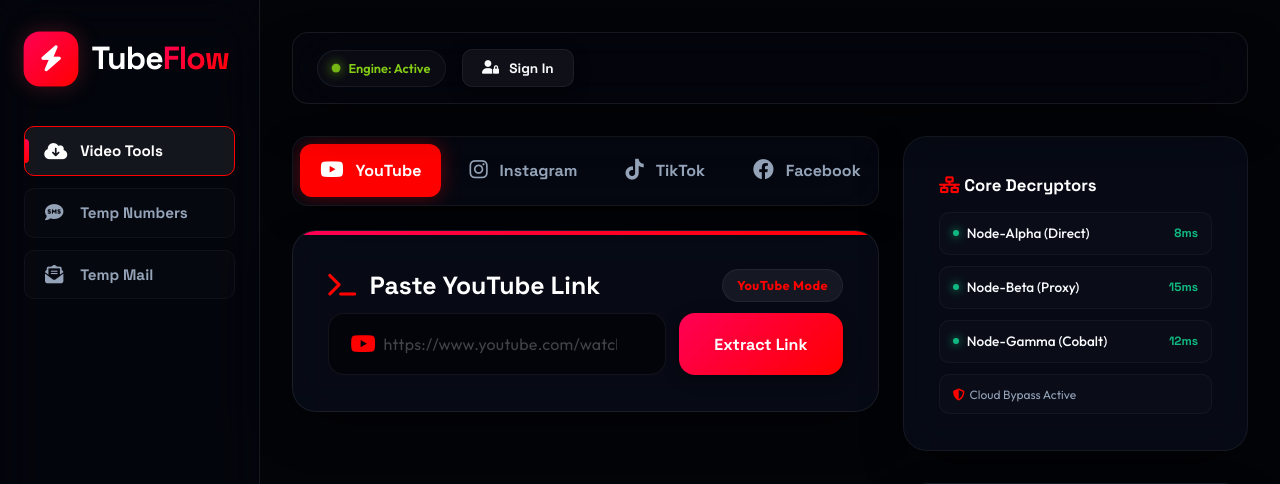
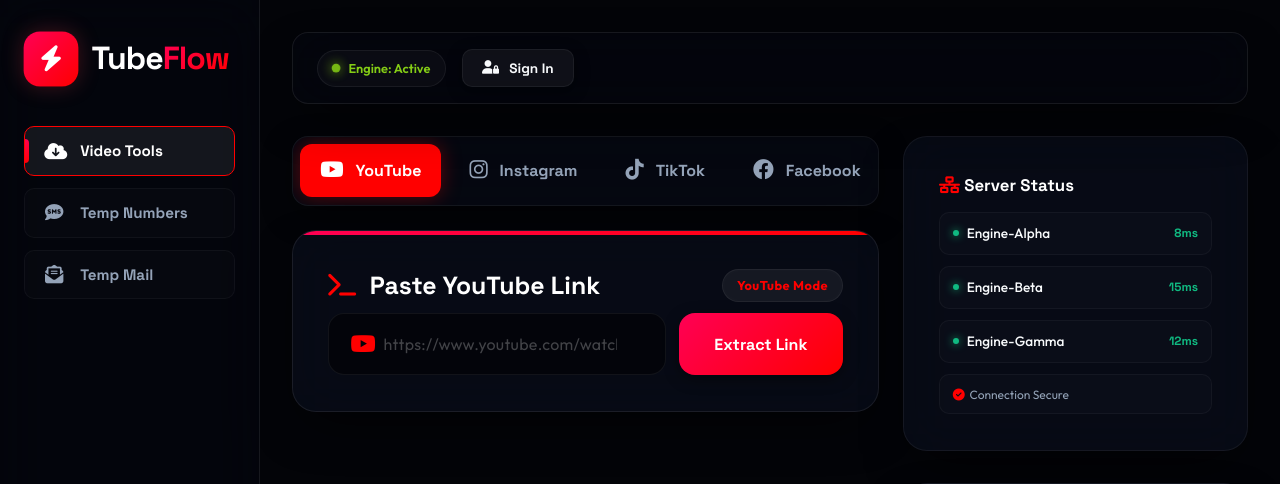
Before and after one commit to abdulrehmanfatehali1-ui/-tubeflow-downloader, a Flask app: page / in a window 1280 px wide; the page is wider, and only the part inside the window is pictured. Shown: the top 484 px of that part. Run offline with Flask 3, Linux system fonts and the light colour scheme; some libraries are stand-ins or nearby versions.

Commit message:
Clean status texts and fix 1080p YouTube downloads

```diff
--- a/app.py
+++ b/app.py
@@ -106,13 +106,9 @@ PIPED_INSTANCES = [
 ]
 
 COBALT_INSTANCES = [
+    'https://nuko-c.meowing.de',
     'https://apicobalt.mgytr.top',
-    'https://cobaltapi.kittycat.boo',
-    'https://dog.kittycat.boo',
-    'https://fox.kittycat.boo',
-    'https://api.cobalt.liubquanti.click',
-    'https://api.cobalt.blackcat.sweeux.org',
-    'https://cobaltapi.cjs.nz'
+    'https://api.qwkuns.me'
 ]
 
 def get_dynamic_invidious_instances():
@@ -212,17 +208,17 @@ def parse_cobalt_info(data, url):
         'quality_label': '720p',
         'filesize': 0,
         'type': 'combined',
-        'note': 'Direct HD Stream (Bypassed)'
+        'note': 'Direct HD Stream'
     }]
     return {
         'title': title,
-        'author': 'Cobalt Attestation Bypass',
+        'author': 'TubeFlow Engine',
         'thumbnail': 'https://images.unsplash.com/photo-1611162617213-7d7a39e9b1d7?q=80&w=300&auto=format&fit=crop',
         'duration': 0,
         'duration_formatted': 'Direct',
         'views': 1000,
         'views_formatted': 'Active Stream',
-        'description': 'Bypassed successfully via multi-layered dynamic proxy fallback routing.',
+        'description': 'Extracted successfully.',
         'video_formats': video_formats,
         'audio_formats': [],
         'url': url
@@ -960,13 +956,9 @@ def cobalt_tunnel():
     }
 
     cobalt_instances = [
-        'https://co.wuk.sh',
-        'https://api.cobalt.tools',
-        'https://cobalt.api.ryz.cx',
-        'https://cobalt.best',
-        'https://cobalt.flxbl.io',
-        'https://cobalt.urdh.dev',
-        'https://dl.cgm.rs'
+        'https://nuko-c.meowing.de',
+        'https://apicobalt.mgytr.top',
+        'https://api.qwkuns.me'
     ]
 
     for instance in cobalt_instances:
@@ -1038,13 +1030,9 @@ def cobalt_stream():
     }
 
     cobalt_instances = [
-        'https://co.wuk.sh',
-        'https://api.cobalt.tools',
-        'https://cobalt.api.ryz.cx',
-        'https://cobalt.best',
-        'https://cobalt.flxbl.io',
-        'https://cobalt.urdh.dev',
-        'https://dl.cgm.rs'
+        'https://nuko-c.meowing.de',
+        'https://apicobalt.mgytr.top',
+        'https://api.qwkuns.me'
     ]
 
     stream_url = None
@@ -1376,7 +1364,7 @@ def make_progress_hook(task_id):
     return progress_hook
 
 # Background Thread Runner for yt-dlp downloads
-def async_download_worker(url, format_id, task_id, title, is_merge):
+def async_download_worker(url, format_id, task_id, title, is_merge, quality_label=None, is_audio=False):
     try:
         temp_dir = tempfile.gettempdir()
         outtmpl = os.path.join(temp_dir, f"tubeflow_{task_id}.%(ext)s")
@@ -1441,11 +1429,11 @@ def async_download_worker(url, format_id, task_id, title, is_merge):
                 with yt_dlp.YoutubeDL(fallback_opts) as ydl:
                     ydl.download([url])
             except Exception as dl_err_final:
-                print(f"TubeFlow Async: yt-dlp blocked on download ({str(dl_err_final)}). Falling back to Cobalt server-side merge...")
+                print(f"TubeFlow Async: download blocked ({str(dl_err_final)}). Falling back to secondary engine...")
                 try:
                     cobalt_res = None
                     for instance in COBALT_INSTANCES:
-                        res = query_single_cobalt(instance, url)
+                        res = query_single_cobalt(instance, url, quality_label, is_audio)
                         if res:
                             cobalt_res = res
                             break
@@ -1454,7 +1442,7 @@ def async_download_worker(url, format_id, task_id, title, is_merge):
                         direct_url = cobalt_res['data'].get('url')
                         # Download direct Cobalt stream URL to our temp file
                         headers = {
-                            'User-Agent': 'Mozilla/5.0 (Windows NT 10.0; Win64; x64) AppleWebKit/537.36 (KHTML, like Gecko) Chrome/122.0.0.0 Safari/537.36'
+                            'User-Agent': 'Mozilla/5.0 (Windows NT 10.0; Win64; x64) AppleWebKit/537.36'
                         }
                         if curl_requests:
                             response = curl_requests.get(direct_url, headers=headers, stream=True, impersonate="chrome", timeout=20)
@@ -1462,7 +1450,8 @@ def async_download_worker(url, format_id, task_id, title, is_merge):
                             response = requests.get(direct_url, headers=headers, stream=True, timeout=20)
                         response.raise_for_status()
 
-                        temp_dest = os.path.join(temp_dir, f"tubeflow_{task_id}.mp4")
+                        ext = 'mp3' if is_audio else 'mp4'
+                        temp_dest = os.path.join(temp_dir, f"tubeflow_{task_id}.{ext}")
                         total_size = int(response.headers.get('content-length', 0))
                         downloaded = 0
 
@@ -1477,12 +1466,12 @@ def async_download_worker(url, format_id, task_id, title, is_merge):
                                             DOWNLOAD_TASKS[task_id].update({
                                                 'status': 'downloading',
                                                 'percent': percent,
-                                                'msg': f"Downloading via server-side bypass: {percent}% completed"
+                                                'msg': f"Downloading: {percent}% completed"
                                             })
                     else:
-                        raise Exception("Bypass servers are currently rate-limited. Please try again.")
+                        raise Exception("All download servers are currently rate-limited. Please try again.")
                 except Exception as fallback_err:
-                    raise Exception(f"Bypass Failed: {str(fallback_err)}")
+                    raise Exception(f"Download Failed: {str(fallback_err)}")
 
         # Discover output filepath
         ext = 'mp4'
@@ -1571,7 +1560,7 @@ def universal_server_download_worker(url, format_id, task_id, quality_label, for
                 DOWNLOAD_TASKS[task_id].update({
                     'status': 'downloading',
                     'percent': 10,
-                    'msg': 'Requesting unblocked high-speed bypass node...'
+                    'msg': 'Connecting to download stream...'
                 })
             try:
                 cobalt_res = None
@@ -1606,7 +1595,7 @@ def universal_server_download_worker(url, format_id, task_id, quality_label, for
                         DOWNLOAD_TASKS[task_id].update({
                             'status': 'downloading',
                             'percent': 25,
-                            'msg': 'Bypass secure connection established! Streaming bytes...'
+                            'msg': 'Connected! Downloading...'
                         })
 
                     headers = {
@@ -1634,7 +1623,7 @@ def universal_server_download_worker(url, format_id, task_id, quality_label, for
                                     DOWNLOAD_TASKS[task_id].update({
                                         'status': 'downloading',
                                         'percent': mapped_pct,
-                                        'msg': f"Downloading via bypass node: {percent}% completed"
+                                        'msg': f"Downloading: {percent}% completed"
                                     })
 
                     safe_title = sanitize_filename(title)
@@ -1657,7 +1646,7 @@ def universal_server_download_worker(url, format_id, task_id, quality_label, for
             DOWNLOAD_TASKS[task_id].update({
                 'status': 'downloading',
                 'percent': 20,
-                'msg': 'Resolving server-side secure streams...'
+                'msg': 'Connecting to server...'
             })
 
         server_data = extract_video_data_server(url)
@@ -1719,7 +1708,7 @@ def universal_server_download_worker(url, format_id, task_id, quality_label, for
                             DOWNLOAD_TASKS[task_id].update({
                                 'status': 'downloading',
                                 'percent': mapped_pct,
-                                'msg': f"Downloading secure stream: {percent}% completed"
+                                'msg': f"Downloading: {percent}% completed"
                             })
 
             safe_title = sanitize_filename(title)
@@ -1734,7 +1723,7 @@ def universal_server_download_worker(url, format_id, task_id, quality_label, for
                     'msg': "Download complete! Ready to save."
                 })
         else:
-            async_download_worker(url, server_format_id, task_id, title, is_merge)
+            async_download_worker(url, server_format_id, task_id, title, is_merge, quality_label, (format_type == 'audio'))
 
     except Exception as e:
         print(f"TubeFlow Universal Async Error: {str(e)}")
@@ -1742,7 +1731,7 @@ def universal_server_download_worker(url, format_id, task_id, quality_label, for
             if task_id in DOWNLOAD_TASKS:
                 DOWNLOAD_TASKS[task_id].update({
                     'status': 'error',
-                    'msg': f"Bypass Failed: {str(e)}"
+                    'msg': f"Download Failed: {str(e)}"
                 })
 
 # API 1: Start background download task
@@ -1805,7 +1794,7 @@ def start_async_download():
             'percent': 0,
             'speed': '0 KB/s',
             'eta': 'calculating...',
-            'msg': 'Initializing secure server bypass connection...',
+            'msg': 'Connecting to server...',
             'filepath': '',
             'filename': '',
             'created_at': time.time()
--- a/public/sw.js
+++ b/public/sw.js
@@ -1,4 +1,4 @@
-const CACHE_NAME = 'tubeflow-cache-v19';
+const CACHE_NAME = 'tubeflow-cache-v20';
 const ASSETS = [
   './',
   './index.html',
--- a/static/app.js
+++ b/static/app.js
@@ -1021,7 +1021,7 @@ async function handleFetch(urlToFetch = null) {
     }
 
     // Set Loading State
-    showStatus('Connecting and bypassing blockages... Please wait.', 'loading');
+    showStatus('Connecting... Please wait.', 'loading');
     setLoading(true);
     resultsSection.classList.add('hidden');
     progressSection.classList.add('hidden');
@@ -1041,7 +1041,7 @@ async function handleFetch(urlToFetch = null) {
     //   - This is what originally worked 100%!
     // =========================================================
     if (isYouTube) {
-        showStatus('Bypassing YouTube via browser-side Invidious/Piped nodes...', 'loading');
+        showStatus('Loading video details...', 'loading');
         try {
             data = await extractYouTubeClientSide(url);
         } catch (clientErr) {
@@ -1054,7 +1054,7 @@ async function handleFetch(urlToFetch = null) {
     // =========================================================
     // =========================================================
     if (!data) {
-        showStatus('Activating Cobalt bypass extraction engine...', 'loading');
+        showStatus('Searching video sources...', 'loading');
         try {
             const meta = await fetchClientSideMetadata(url);
             data = buildCobaltResult(url, meta.title, meta.author, meta.thumbnail);
@@ -1103,7 +1103,7 @@ async function fetchClientSideMetadata(url) {
     const isPinterest = url.includes('pinterest.com') || url.includes('pin.it');
 
     let title = 'Extracted Video';
-    let author = 'TubeFlow Bypass Engine';
+    let author = 'TubeFlow Engine';
     let thumbnail = '';
 
     // Helper to expand short URL using corsproxy
@@ -1218,13 +1218,13 @@ async function fetchClientSideMetadata(url) {
 function buildCobaltResult(url, title, author, thumbnail) {
     return {
         title: title,
-        author: author || "TubeFlow Bypass Engine",
+        author: author || "TubeFlow Engine",
         thumbnail: thumbnail || '',
         duration: 0,
         duration_formatted: "Direct Stream",
         views: 0,
         views_formatted: "—",
-        description: "Extracted and bypassed successfully via Cobalt unblocked server pool.",
+        description: "Extracted and ready for download.",
         video_formats: [
             {
                 format_id: btoa(`cobalt|1080p`),
@@ -1233,7 +1233,7 @@ function buildCobaltResult(url, title, author, thumbnail) {
                 quality_label: '1080p',
                 filesize: 0,
                 type: 'combined',
-                note: '🔥 Full HD 1080p (Cobalt Bypass)'
+                note: '🔥 Full HD 1080p'
             },
             {
                 format_id: btoa(`cobalt|720p`),
@@ -1242,7 +1242,7 @@ function buildCobaltResult(url, title, author, thumbnail) {
                 quality_label: '720p',
                 filesize: 0,
                 type: 'combined',
-                note: '⚡ HD 720p (Cobalt Bypass)'
+                note: '⚡ HD 720p'
             },
             {
                 format_id: btoa(`cobalt|480p`),
@@ -1251,7 +1251,7 @@ function buildCobaltResult(url, title, author, thumbnail) {
                 quality_label: '480p',
                 filesize: 0,
                 type: 'combined',
-                note: '📱 SD 480p (Cobalt Bypass)'
+                note: '📱 SD 480p'
             },
             {
                 format_id: btoa(`cobalt|360p`),
@@ -1260,7 +1260,7 @@ function buildCobaltResult(url, title, author, thumbnail) {
                 quality_label: '360p',
                 filesize: 0,
                 type: 'combined',
-                note: '📉 Low SD 360p (Cobalt Bypass)'
+                note: '📉 Low SD 360p'
             }
         ],
         audio_formats: [
@@ -1270,7 +1270,7 @@ function buildCobaltResult(url, title, author, thumbnail) {
                 quality_label: 'Audio',
                 filesize: 0,
                 type: 'audio',
-                note: '🎵 High-Quality MP3 (Cobalt Bypass)'
+                note: '🎵 High-Quality MP3'
             }
         ],
         url: url
@@ -1503,13 +1503,9 @@ function toggleDownloadButtons(enabled) {
 // Client-Side high-resolution video + audio merger using public Cobalt APIs
 async function getCobaltMergedLink(videoUrl, qualityLabel, isAudio = false) {
     const instances = [
+        'https://nuko-c.meowing.de',
         'https://apicobalt.mgytr.top',
-        'https://cobaltapi.kittycat.boo',
-        'https://dog.kittycat.boo',
-        'https://fox.kittycat.boo',
-        'https://api.cobalt.liubquanti.click',
-        'https://api.cobalt.blackcat.sweeux.org',
-        'https://cobaltapi.cjs.nz'
+        'https://api.qwkuns.me'
     ];
 
     let q = '1080';
@@ -1582,7 +1578,7 @@ async function getCobaltMergedLink(videoUrl, qualityLabel, isAudio = false) {
             .finally(() => {
                 completed++;
                 if (completed >= targets.length && !resolved) {
-                    reject(new Error("All bypass servers failed."));
+                    reject(new Error("All download servers failed."));
                 }
             });
         });
@@ -1591,7 +1587,7 @@ async function getCobaltMergedLink(videoUrl, qualityLabel, isAudio = false) {
         setTimeout(() => {
             if (!resolved) {
                 controllers.forEach(c => c.abort());
-                reject(new Error("Bypass servers connection timeout."));
+                reject(new Error("Connection timeout."));
             }
         }, 6000);
     });
@@ -1702,7 +1698,7 @@ async function triggerDownload(formatId, ext, qualityLabel, formatType) {
     progressPercent.textContent = 'Connecting';
     toggleDownloadButtons(false);
 
-    progressStatus.innerHTML = `<i class="fa-solid fa-bolt fa-spin font-accent"></i> Bypassing blockages via client-side download node...`;
+    progressStatus.innerHTML = `<i class="fa-solid fa-circle-notch fa-spin font-accent"></i> Preparing download...`;
 
     try {
         // Attempt high-speed client-side Cobalt resolution directly in the browser!
@@ -1710,11 +1706,25 @@ async function triggerDownload(formatId, ext, qualityLabel, formatType) {
         const res = await getCobaltMergedLink(url, qualityLabel, isAudio);
         if (res && res.url) {
             directStreamUrl = res.url;
-            progressStatus.innerHTML = `<i class="fa-solid fa-circle-notch fa-spin font-accent"></i> Directing download stream...`;
+            progressStatus.innerHTML = `<i class="fa-solid fa-circle-notch fa-spin font-accent"></i> Initializing download stream...`;
             progressFill.style.width = '60%';
             progressPercent.textContent = '60%';
 
-            // Direct anchor click - bypasses CORS restriction entirely using proxy-bypass-stream
+            // Attempt to download the Cobalt stream URL directly in the browser via fetchWithProgress
+            try {
+                showStatus('Downloading file...', 'loading');
+                await triggerBrowserDownload(res.url, downloadFilename);
+
+                progressFill.style.width = '100%';
+                progressFill.classList.remove('pulsing-fill');
+                progressPercent.textContent = '100%';
+                progressStatus.innerHTML = `<span style="color: var(--success)"><i class="fa-solid fa-circle-check"></i> Download completed!</span>`;
+                showStatus('Download completed successfully!', 'success');
+                toggleDownloadButtons(true);
+                return;
+            } catch (dlErr) {
+                console.warn('Direct browser download failed, trying proxy...', dlErr);
+                // Fallback to proxy-bypass-stream if browser download fails
                 try {
                     const finalDlUrl = isServerSupported()
                         ? `${API_BASE_URL}/api/proxy-bypass-stream?url=${encodeURIComponent(res.url)}&filename=${encodeURIComponent(downloadFilename)}`
@@ -1732,23 +1742,24 @@ async function triggerDownload(formatId, ext, qualityLabel, formatType) {
                     progressFill.style.width = '100%';
                     progressFill.classList.remove('pulsing-fill');
                     progressPercent.textContent = '100%';
-                progressStatus.innerHTML = `<span style="color: var(--success)"><i class="fa-solid fa-circle-check"></i> Bypass successful! Download started.</span>`;
+                    progressStatus.innerHTML = `<span style="color: var(--success)"><i class="fa-solid fa-circle-check"></i> Download started!</span>`;
                     showStatus('Download started successfully!', 'success');
 
-                // Also show manual save button in case browser blocks auto-download
                     showDownloadSaveButton(finalDlUrl, downloadFilename, true);
                     toggleDownloadButtons(true);
                     return;
-            } catch (dlErr) {
-                console.warn('Direct anchor click failed:', dlErr);
+                } catch (proxyErr) {
+                    console.error("Proxy fallback failed, opening in new tab:", proxyErr);
+                    window.open(res.url, '_blank');
+                }
             }
         }
     } catch (err) {
-        console.warn("Client-side Cobalt bypass failed. Falling back to server-side pipeline...", err);
+        console.warn("Client-side direct download failed. Falling back to server-side pipeline...", err);
     }
 
     // Fallback: If client-side bypass fails, route to server-side pipeline
-    progressStatus.innerHTML = `<i class="fa-solid fa-server fa-spin font-accent"></i> Client bypass failed. Routing to server-side pipeline...`;
+    progressStatus.innerHTML = `<i class="fa-solid fa-server fa-spin font-accent"></i> Connecting to server...`;
     startServerSideDownload(formatId, ext, qualityLabel, formatType, downloadFilename, directStreamUrl);
 }
 
@@ -1780,7 +1791,7 @@ function startServerSideDownload(formatId, ext, qualityLabel, formatTypeOrIsMerg
     progressPercent.textContent = 'Connecting';
     toggleDownloadButtons(false);
 
-    progressStatus.innerHTML = `<i class="fa-solid fa-server fa-spin font-accent"></i> Initializing secure server bypass connection...`;
+    progressStatus.innerHTML = `<i class="fa-solid fa-server fa-spin font-accent"></i> Initializing server connection...`;
 
     // Normalize formatType ('merge', 'combined', 'audio')
     let formatType = 'combined';
@@ -1796,7 +1807,7 @@ function startServerSideDownload(formatId, ext, qualityLabel, formatTypeOrIsMerg
 
     fetch(startUrl)
         .then(res => {
-            if (!res.ok) throw new Error("Server bypass connection could not be established");
+            if (!res.ok) throw new Error("Could not establish server connection");
             return res.json();
         })
         .then(data => {
@@ -1833,7 +1844,7 @@ function startServerSideDownload(formatId, ext, qualityLabel, formatTypeOrIsMerg
                         } else if (progress.status === 'merging') {
                             progressFill.style.width = '90%';
                             progressPercent.textContent = '95%';
-                            progressStatus.innerHTML = `<i class="fa-solid fa-compact-disc fa-spin font-accent"></i> Merging high-definition tracks with FFmpeg on server...`;
+                            progressStatus.innerHTML = `<i class="fa-solid fa-compact-disc fa-spin font-accent"></i> Merging high-definition video and audio tracks...`;
                         } else if (progress.status === 'completed') {
                             clearInterval(activeDownloadInterval);
                             activeDownloadInterval = null;
@@ -1867,12 +1878,12 @@ function startServerSideDownload(formatId, ext, qualityLabel, formatTypeOrIsMerg
                     .catch(err => {
                         clearInterval(activeDownloadInterval);
                         activeDownloadInterval = null;
-                        handleDownloadFailure(err.message || "Bypass connection interrupted.");
+                        handleDownloadFailure(err.message || "Download connection interrupted.");
                     });
             }, 1000);
         })
         .catch(err => {
-            handleDownloadFailure(err.message || "Bypass routing failed.");
+            handleDownloadFailure(err.message || "Download failed.");
         });
 
     function handleDownloadFailure(errorMsg) {
@@ -1886,7 +1897,7 @@ function startServerSideDownload(formatId, ext, qualityLabel, formatTypeOrIsMerg
             showDownloadSaveButton(directStreamUrl, downloadFilename, true);
         }
 
-        progressStatus.innerHTML = `<span style="color: #ef4444;"><i class="fa-solid fa-triangle-exclamation"></i> Bypass Failed: ${errorMsg}${fallbackMsg}</span>`;
+        progressStatus.innerHTML = `<span style="color: #ef4444;"><i class="fa-solid fa-triangle-exclamation"></i> Download Failed: ${errorMsg}${fallbackMsg}</span>`;
         toggleDownloadButtons(true);
     }
 }
--- a/sw.js
+++ b/sw.js
@@ -1,4 +1,4 @@
-const CACHE_NAME = 'tubeflow-cache-v19';
+const CACHE_NAME = 'tubeflow-cache-v20';
 const ASSETS = [
   './',
   './index.html',
--- a/templates/index.html
+++ b/templates/index.html
@@ -257,31 +257,31 @@
                         <div class="dashboard-sidebar">
                             <!-- API Node Pool Panel -->
                             <section class="card glass-card node-pool-section">
-                                <h3><i class="fa-solid fa-network-wired font-accent"></i> Core Decryptors</h3>
+                                <h3><i class="fa-solid fa-network-wired font-accent"></i> Server Status</h3>
                                 <div class="node-list">
                                     <div class="node-item">
                                         <div class="node-status">
                                             <span class="node-dot online"></span>
-                                            <span class="node-name">Node-Alpha (Direct)</span>
+                                            <span class="node-name">Engine-Alpha</span>
                                         </div>
                                         <span class="node-ping">8ms</span>
                                     </div>
                                     <div class="node-item">
                                         <div class="node-status">
                                             <span class="node-dot online"></span>
-                                            <span class="node-name">Node-Beta (Proxy)</span>
+                                            <span class="node-name">Engine-Beta</span>
                                         </div>
                                         <span class="node-ping">15ms</span>
                                     </div>
                                     <div class="node-item">
                                         <div class="node-status">
                                             <span class="node-dot online"></span>
-                                            <span class="node-name">Node-Gamma (Cobalt)</span>
+                                            <span class="node-name">Engine-Gamma</span>
                                         </div>
                                         <span class="node-ping">12ms</span>
                                     </div>
                                     <div class="node-item text-muted-small">
-                                        <span class="node-bypass-txt"><i class="fa-solid fa-shield-halved"></i> Cloud Bypass Active</span>
+                                        <span class="node-bypass-txt"><i class="fa-solid fa-circle-check"></i> Connection Secure</span>
                                     </div>
                                 </div>
                             </section>
```
Also changed, not shown: index.html (+5 -5 lines), public/index.html (+5 -5 lines). Lines whose indentation alone changed are shown as unchanged.
